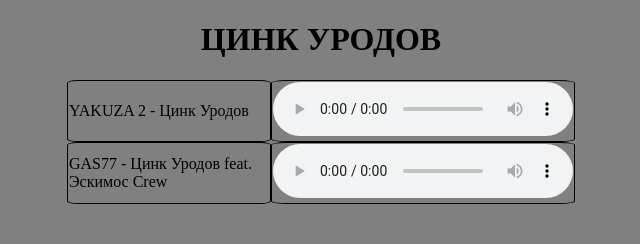
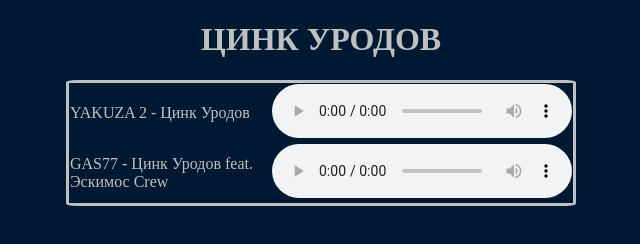
Before and after one commit to whoskillkennedy/audio, a plain HTML site: page index.html in a window 1280 px wide. Shown: the whole page, without its empty margins (319-959 px from the left). Drawn offline with Linux system fonts and the light colour scheme.

Commit message:
Update style.css

```diff
--- a/style.css
+++ b/style.css
@@ -1,15 +1,19 @@
 td {
     height: 1px;
     width: 200px;
-    border: 1px solid black;
-    border-radius: 5%;
+    color: #C0C0C0;
+
 }
 table {
     border-spacing: 0px;
+    border: 3px solid #C0C0C0;
+    border-radius: 2%;
 }
 body {
-    background-color: grey;
+    background-color: #001933;
 }
-audio {
-    color: black;
+
+
+h1 {
+    color: #C0C0C0;
 }
```
